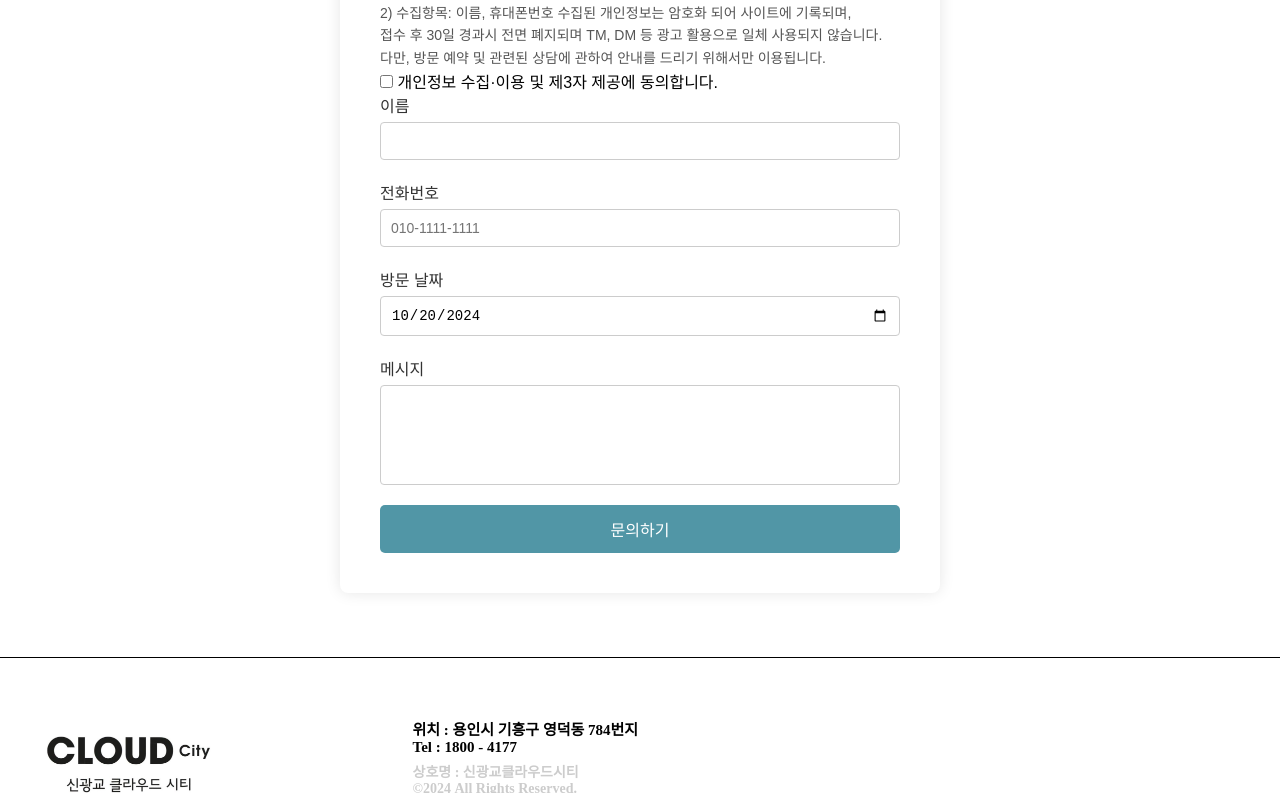
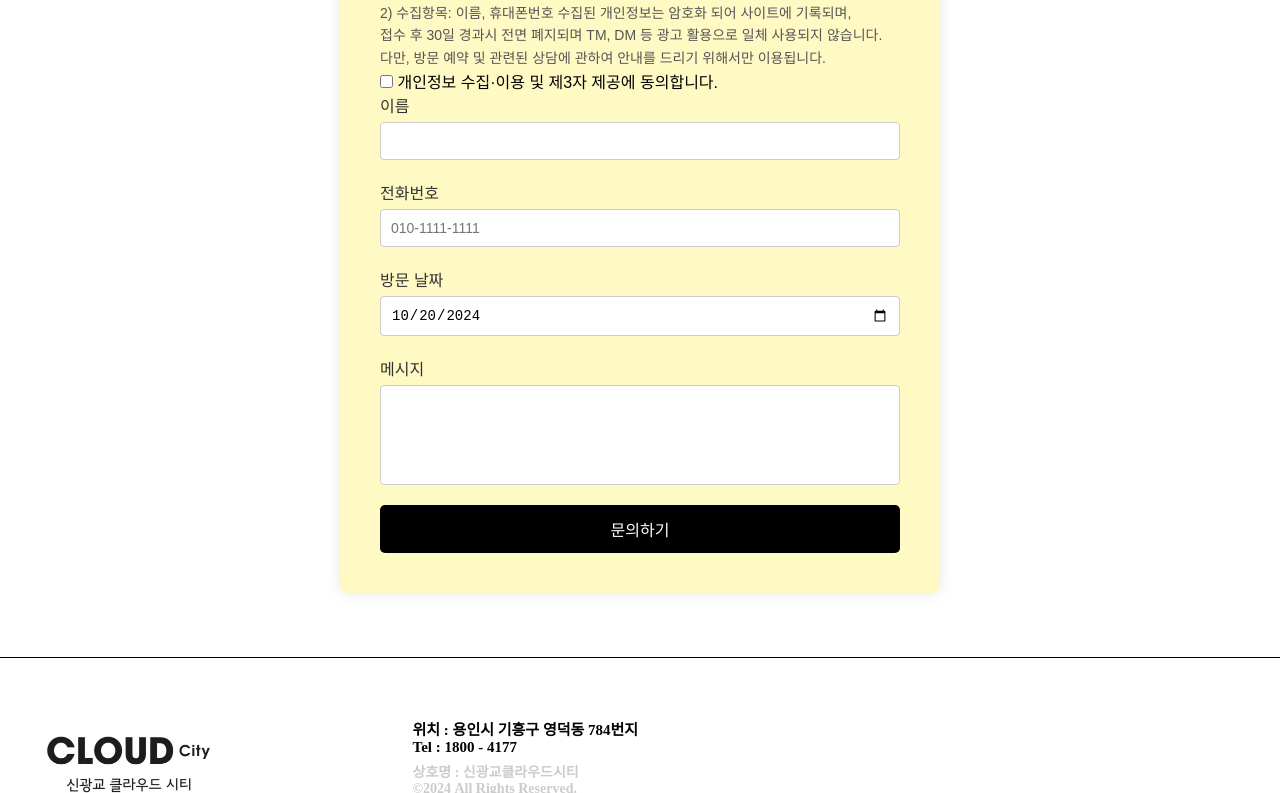
Before and after one commit to Housing-Website/Housing-Website-Frontend, a React (Vite) app: page / in a window 1280 px wide. Shown: the part 3204-3997 px from the top of the page. Built offline with nearby package versions, Linux system fonts and the light colour scheme; no server answers.

Commit message:
색상 변경 요청으로 인한 변경

```diff
--- a/src/pages/styles/Counsel.css
+++ b/src/pages/styles/Counsel.css
@@ -1,5 +1,5 @@
 .counsel-container {
-  background-color: #fff;
+  background-color: #fff9c4;
   padding: 40px;
   max-width: 600px;
   margin: 0 auto;
@@ -69,7 +69,7 @@ textarea {
 }
 
 .submit-btn {
-  background-color: #5196a6;
+  background-color: #000000;
   color: white;
   padding: 12px;
   font-size: 16px;
@@ -80,7 +80,8 @@ textarea {
 }
 
 .submit-btn:hover {
-  background-color: #3a7a8d;
+  background-color: #ffffff;
+  color: #000000;
 }
 
 /* 반응형 스타일 */
```
